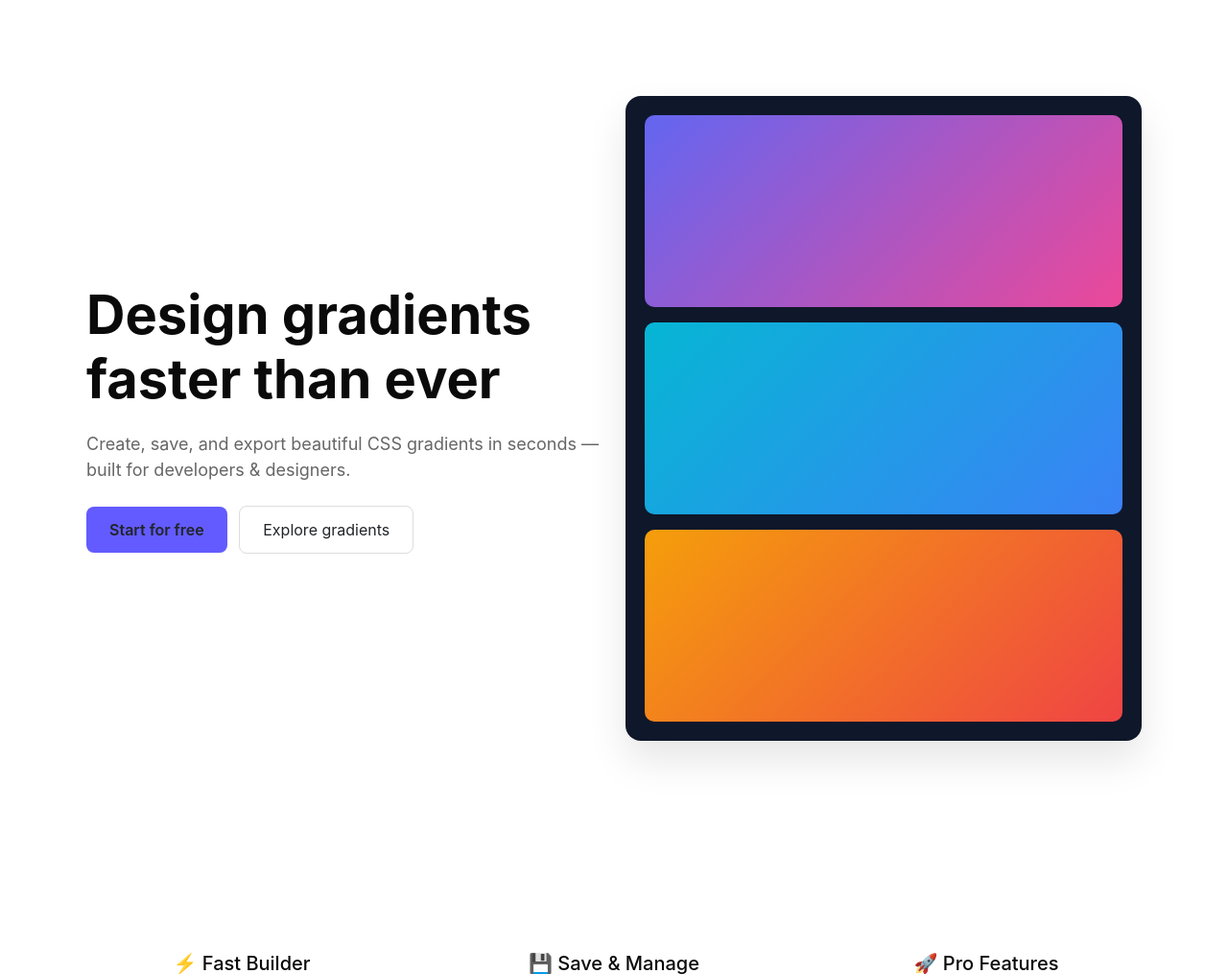
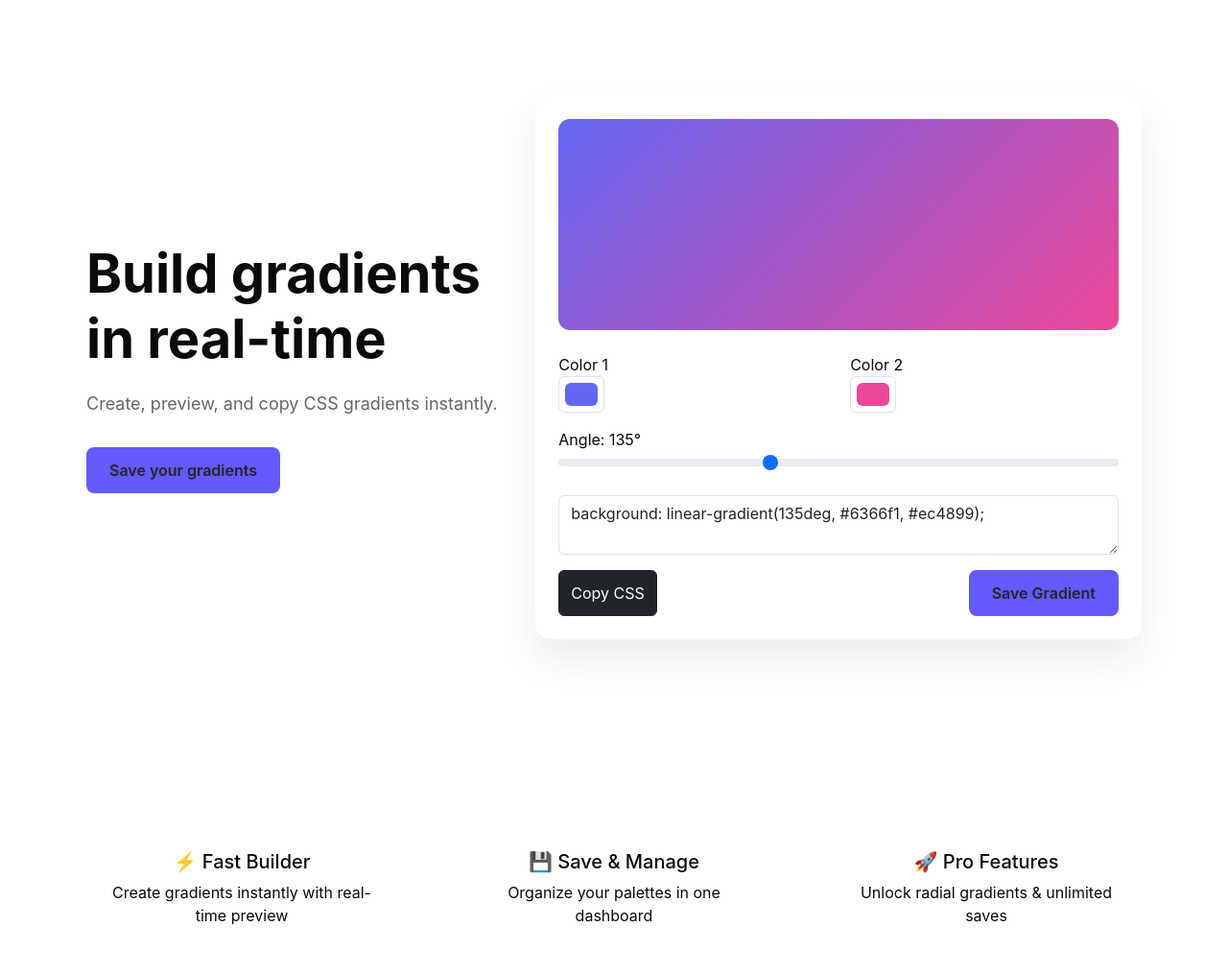
Before and after one commit to wah80/gradient-saas, a Flask app: page / in a window 1280 px wide. Shown: the part 88-1103 px from the top of the page at 96% size. Run offline with Flask 3, Linux system fonts and the light colour scheme; data that the repository does not hold is empty; some libraries are stand-ins or nearby versions.

Commit message:
next level feature

```diff
--- a/templates/home.html
+++ b/templates/home.html
@@ -110,6 +110,15 @@ body{
     opacity:1;
     transform:translateY(0);
 }
+.builder-card{
+    background:#ffffff;
+    border-radius:16px;
+    box-shadow:0 20px 40px rgba(0,0,0,0.08);
+}
+
+.gradient-preview{
+    transition: all .3s ease;
+}
 
 </style>
 
@@ -131,51 +140,82 @@ body{
     </div>
 </div>
 
-<!-- HERO -->
+<!-- HERO WITH LIVE BUILDER -->
 <div class="container hero">
 
     <div class="row align-items-center">
 
         <!-- TEXT -->
-        <div class="col-md-6 fade-up">
+        <div class="col-md-5">
 
             <h1>
-                Design gradients
-                <br> faster than ever
+                Build gradients
+                <br> in real-time
             </h1>
 
             <p>
-                Create, save, and export beautiful CSS gradients
-                in seconds — built for developers & designers.
+                Create, preview, and copy CSS gradients instantly.
             </p>
 
-            <div class="mt-4">
-                <a href="/dashboard" class="btn btn-primary-custom me-2">
-                    Start for free
-                </a>
-
-                <a href="/gradients" class="btn btn-outline">
-                    Explore gradients
-                </a>
-            </div>
+            <a href="/dashboard" class="btn btn-primary-custom mt-3">
+                Save your gradients
+            </a>
 
         </div>
 
-        <!-- PRODUCT PREVIEW -->
-        <div class="col-md-6 fade-up">
+        <!-- LIVE BUILDER -->
+        <div class="col-md-7">
 
-            <div class="preview-box">
+            <div class="builder-card p-4">
 
-                <div class="gradient-preview mb-3"
-                     style="background: linear-gradient(135deg,#6366f1,#ec4899);">
+                <!-- PREVIEW -->
+                <div id="preview"
+                     class="gradient-preview mb-4"
+                     style="height:220px; border-radius:12px;">
                 </div>
 
-                <div class="gradient-preview mb-3"
-                     style="background: linear-gradient(135deg,#06b6d4,#3b82f6);">
+                <!-- CONTROLS -->
+                <div class="row">
+
+                    <div class="col-6">
+                        <label>Color 1</label>
+                        <input type="color" id="color1" value="#6366f1" class="form-control form-control-color">
+                    </div>
+
+                    <div class="col-6">
+                        <label>Color 2</label>
+                        <input type="color" id="color2" value="#ec4899" class="form-control form-control-color">
+                    </div>
+
                 </div>
 
-                <div class="gradient-preview"
-                     style="background: linear-gradient(135deg,#f59e0b,#ef4444);">
+                <!-- ANGLE -->
+                <div class="mt-3">
+                    <label>Angle: <span id="angleVal">135</span>°</label>
+                    <input type="range" id="angle" min="0" max="360" value="135" class="form-range">
+                </div>
+
+                <!-- CSS OUTPUT -->
+                <div class="mt-3">
+
+                    <textarea id="cssOutput"
+                              class="form-control"
+                              rows="2"
+                              readonly></textarea>
+
+                </div>
+
+                <!-- ACTIONS -->
+                <div class="mt-3 d-flex justify-content-between">
+
+                    <button onclick="copyCSS()" class="btn btn-dark">
+                        Copy CSS
+                    </button>
+
+                    <a href="/dashboard" class="btn btn-primary-custom">
+                        Save Gradient
+                    </a>
+
                 </div>
 
             </div>
@@ -248,6 +288,43 @@ window.addEventListener("scroll", () => {
 });
 
 </script>
+<script>
 
+const preview = document.getElementById("preview");
+const color1 = document.getElementById("color1");
+const color2 = document.getElementById("color2");
+const angle = document.getElementById("angle");
+const angleVal = document.getElementById("angleVal");
+const cssOutput = document.getElementById("cssOutput");
+
+function updateGradient(){
+
+    const c1 = color1.value;
+    const c2 = color2.value;
+    const ang = angle.value;
+
+    const gradient = `linear-gradient(${ang}deg, ${c1}, ${c2})`;
+
+    preview.style.background = gradient;
+    cssOutput.value = `background: ${gradient};`;
+
+    angleVal.innerText = ang;
+}
+
+color1.addEventListener("input", updateGradient);
+color2.addEventListener("input", updateGradient);
+angle.addEventListener("input", updateGradient);
+
+// COPY FUNCTION
+function copyCSS(){
+    cssOutput.select();
+    document.execCommand("copy");
+    alert("Copied!");
+}
+
+// INIT
+updateGradient();
+
+</script>
 </body>
 </html>
```
